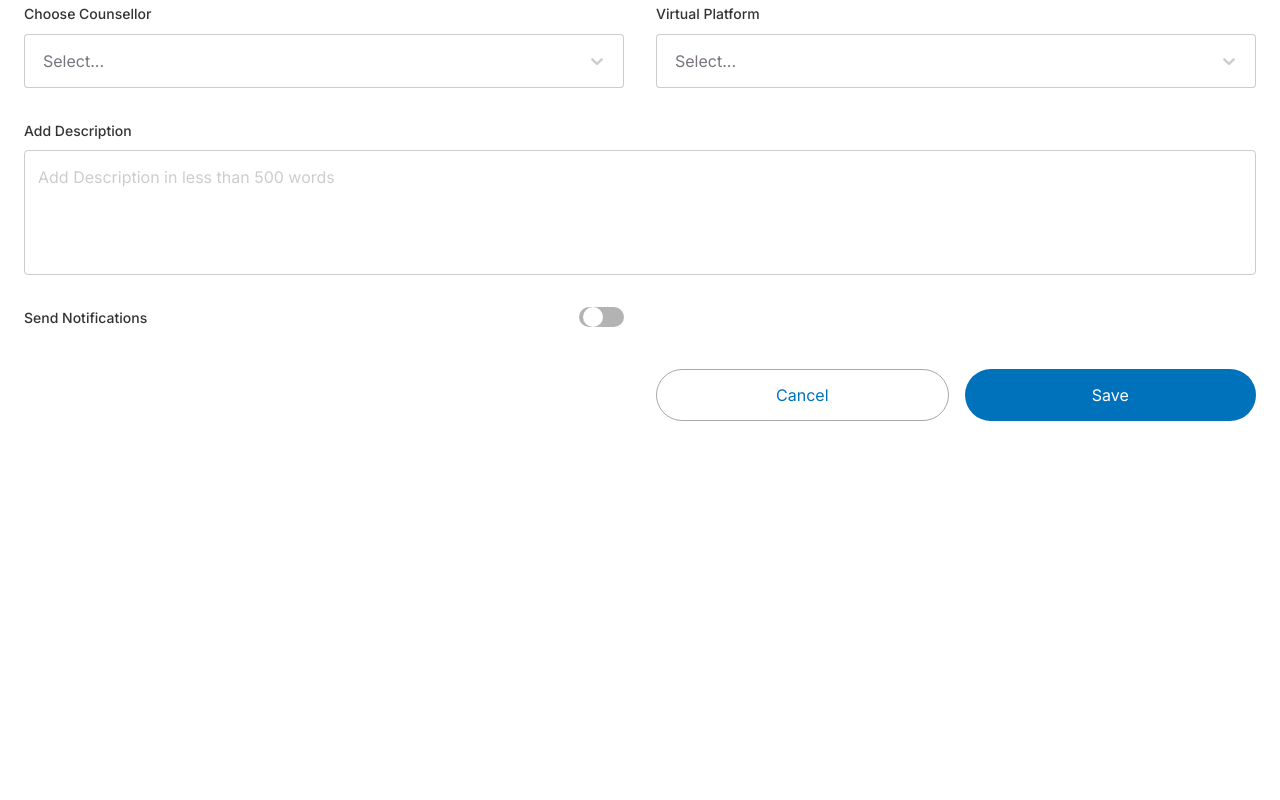
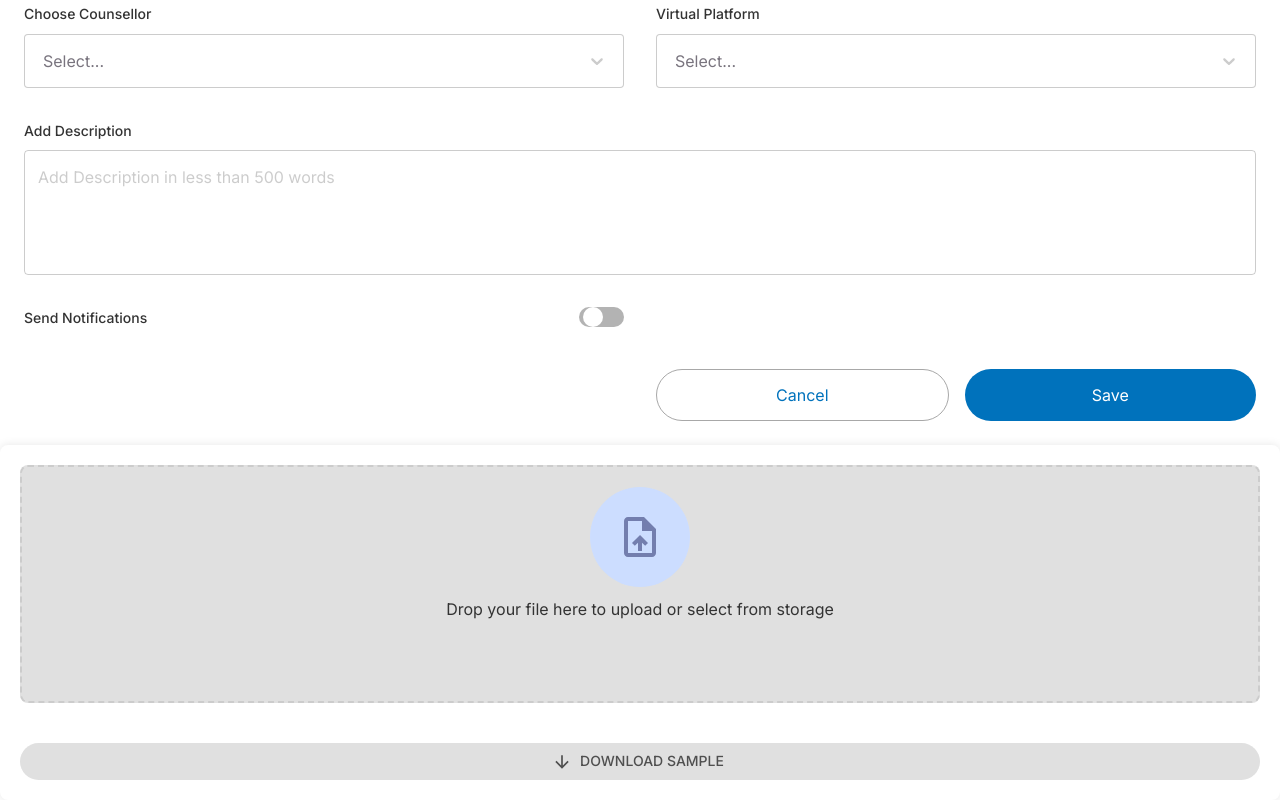
Before and after one commit to Xyvin-Corp/School_Councelling_System, a React (Vite) app in the folder frontend/: page /app in a window 1280 px wide. Shown: the part 3877-4677 px from the top of the page. Before the commit the page ends 4322 px from the top, so only its background shows below. Built offline with nearby package versions, Linux system fonts and the light colour scheme.

Commit message:
dropzone

```diff
--- a/frontend/package.json
+++ b/frontend/package.json
@@ -21,7 +21,9 @@
     "date-fns": "^2.28.0",
     "react": "^18.3.1",
     "react-dom": "^18.3.1",
+    "react-dropzone": "^14.2.3",
     "react-hook-form": "^7.52.1",
+    "react-icons": "^5.2.1",
     "react-router-dom": "^6.24.1",
     "react-select": "^5.8.0",
     "styled-components": "^6.1.11"
--- a/frontend/src/App.jsx
+++ b/frontend/src/App.jsx
@@ -18,6 +18,8 @@ import DescriptionCard from './ui/DescriptionCard';
 import AddEvent from "./components/AddEvent";
 import Review from "./components/Review";
 import BookAppointment from "./components/BookAppointmentForm";
+import DropZone from "./ui/DropZone";
+
 
 function App() {
   const [selectedRows, setSelectedRows] = useState([]);
@@ -77,6 +79,7 @@ function App() {
       <UserCard /> <Reviewcard /> <Review /> <DashboardCard />
       <CaseCard />
       <BookAppointment></BookAppointment>
+      <DropZone/>
     </>
   );
 }
--- /dev/null
+++ b/frontend/src/ui/DropZone.jsx
@@ -0,0 +1,157 @@
+import React, { useCallback, useState } from 'react';
+import { useDropzone } from 'react-dropzone';
+import { Box, Stack, Grid, Button, styled } from '@mui/material';
+import UploadFileIcon from '@mui/icons-material/UploadFile';
+import ArrowDownwardIcon from '@mui/icons-material/ArrowDownward';
+
+const MainBox = styled(Box)(({ theme }) => ({
+  backgroundColor: 'white',
+  padding: '20px',
+  borderRadius: '8px',
+  boxShadow: '0 0 10px rgba(0,0,0,0.1)',
+}));
+
+const StyledDropzone = styled(Box)(({ theme, isDragActive }) => ({
+  backgroundColor: '#E0E0E0',
+  border: `2px dashed ${isDragActive ? theme.palette.primary.main : '#ccc'}`,
+  borderRadius: '8px',
+  padding: '20px 20px 80px 20px',
+  textAlign: 'center',
+  cursor: 'pointer',
+  transition: 'border 0.24s ease-in-out',
+  '&:hover': {
+    borderColor: theme.palette.primary.main,
+  },
+}));
+
+const IconBackground = styled(Box)(({ theme }) => ({
+  backgroundColor: '#CCDDFF',
+  borderRadius: '50%',
+  width: '100px',
+  height: '100px',
+  display: 'flex',
+  justifyContent: 'center',
+  alignItems: 'center',
+  margin: '0 auto 10px',
+}));
+
+const UploadIcon = styled(UploadFileIcon)(({ theme }) => ({
+  fontSize: '48px',
+  color: '#737EAE',
+}));
+
+const DropzoneText = styled('p')(({ theme }) => ({
+  margin: 0,
+  color: '#333',
+}));
+
+const DownloadButton = styled(Button)(({ theme }) => ({
+  borderRadius: '20px',
+  fontFamily: 'Inter',
+  width: '100%',
+  backgroundColor: '#E0E0E0',
+  color: '#4F4F4F',
+  boxShadow: 'none',
+  '&:hover': {
+    backgroundColor: '#D0D0D0',
+    boxShadow: 'none',
+  },
+}));
+const FileItem = styled(Box)(({ theme }) => ({
+  marginBottom: '15px',
+  border: '1px solid #ccc',
+  padding: '10px',
+  borderRadius: '4px',
+  backgroundColor: 'white',
+}));
+
+const FileContent = styled(Box)(({ theme }) => ({
+  marginTop: '10px',
+}));
+
+const FileImage = styled('img')({
+  maxWidth: '100%',
+  maxHeight: '200px',
+  objectFit: 'contain',
+});
+
+const Spacer = styled(Box)({
+  height: '40px',
+});
+
+export default function DropZone() {
+  const [files, setFiles] = useState([]);
+
+  const onDrop = useCallback((acceptedFiles) => {
+    const newFiles = acceptedFiles.map(file => ({
+      file,
+      preview: URL.createObjectURL(file)
+    }));
+    setFiles(prevFiles => [...prevFiles, ...newFiles]);
+  }, []);
+
+  const { getRootProps, getInputProps, isDragActive } = useDropzone({ onDrop });
+
+  const handleDownload = () => {
+    if (files.length > 0) {
+      const lastFile = files[files.length - 1].file;
+      const href = URL.createObjectURL(lastFile);
+      const link = document.createElement('a');
+      link.href = href;
+      link.download = lastFile.name;
+      document.body.appendChild(link);
+      link.click();
+      document.body.removeChild(link);
+      URL.revokeObjectURL(href);
+    } else {
+      alert("No file uploaded yet!");
+    }
+  };
+
+  return (
+    <MainBox>
+      <Stack spacing={2}>
+        <StyledDropzone {...getRootProps()} isDragActive={isDragActive}>
+          <input {...getInputProps()} />
+          <IconBackground>
+            <UploadIcon />
+          </IconBackground>
+          <DropzoneText>
+            {isDragActive
+              ? 'Drop the files here ...'
+              : 'Drop your file here to upload or select from storage'}
+          </DropzoneText>
+        </StyledDropzone>
+
+        {files.length > 0 && (
+          <Grid container spacing={2}>
+            {files.map((fileObj, index) => (
+              <Grid item xs={12} key={index}>
+                <FileItem>
+                  <div>{fileObj.file.name}</div>
+                  <FileContent>
+                    {fileObj.file.type.startsWith('image/') ? (
+                      <FileImage src={fileObj.preview} alt={fileObj.file.name} />
+                    ) : (
+                      <div>File type: {fileObj.file.type}</div>
+                    )}
+                  </FileContent>
+                </FileItem>
+              </Grid>
+            ))}
+          </Grid>
+        )}
+      </Stack>
+
+      <Spacer />
+
+      <DownloadButton
+        variant="contained"
+        startIcon={<ArrowDownwardIcon />}
+        onClick={handleDownload}
+      >
+        Download Sample
+      </DownloadButton>
+    </MainBox>
+  );
+}
--- a/frontend/src/ui/StyledSwitch.jsx
+++ b/frontend/src/ui/StyledSwitch.jsx
@@ -40,6 +40,7 @@ const StyledSwitch = ({ checked, onChange, variant, disabled }) => {
   };
 
 
+
   return (
 
     <SwitchContainer variant={variant} checked={checked} disabled={disabled}>
```
Also changed, not shown: 1 other file (tests, documents, lock files or other folders).
